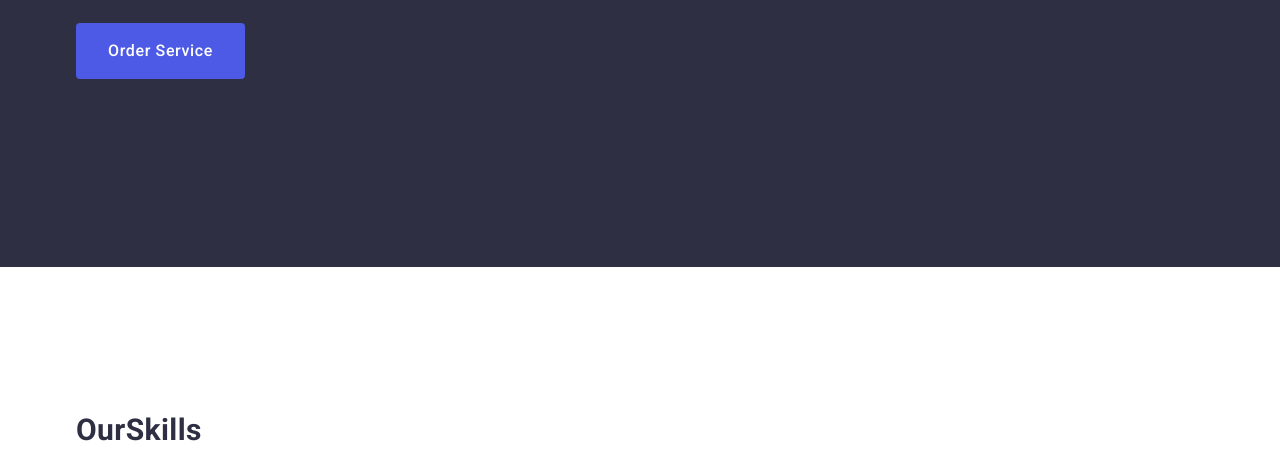
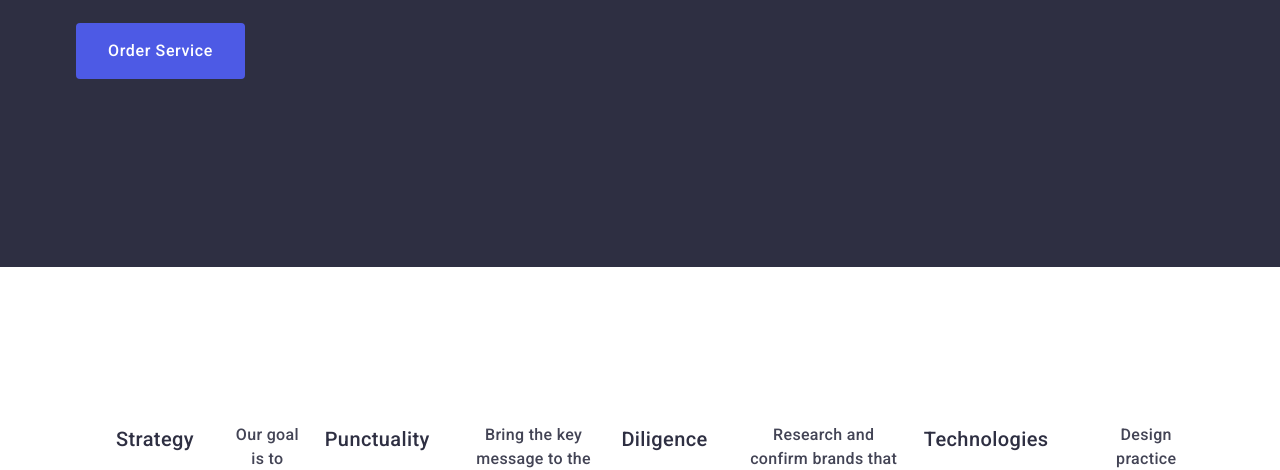
Before and after one commit to nkreams/goit-markup-hw-03, a plain HTML site: page index.html in a window 1280 px wide. Shown: the part 483-953 px from the top of the page. Drawn offline with nearby package versions, Linux system fonts and the light colour scheme.

Commit message:
sdasfasfafs

```diff
--- a/css/style.css
+++ b/css/style.css
@@ -225,3 +225,15 @@ section {
   border: 1px solid #e7e9fc;
   border-top: none;
 }
+.visually-hidden {
+  position: absolute;
+  width: 1px;
+  height: 1px;
+  margin: -1px;
+  padding: 0;
+  border: 0;
+  clip: rect(0, 0, 0, 0);
+  clip-path: inset(50%);
+  white-space: nowrap;
+  overflow: hidden;
+}
--- a/index.html
+++ b/index.html
@@ -63,7 +63,7 @@
 
       <section class="secttwo">
         <div class="container">
-          <h2 .visually-hidden>OurSkills</h2>
+          <h2 class="visually-hidden">OurSkills</h2>
           <ul class="ultwo">
             <li class="litwo">
               <h3 class="ourthree">Strategy</h3>
```
